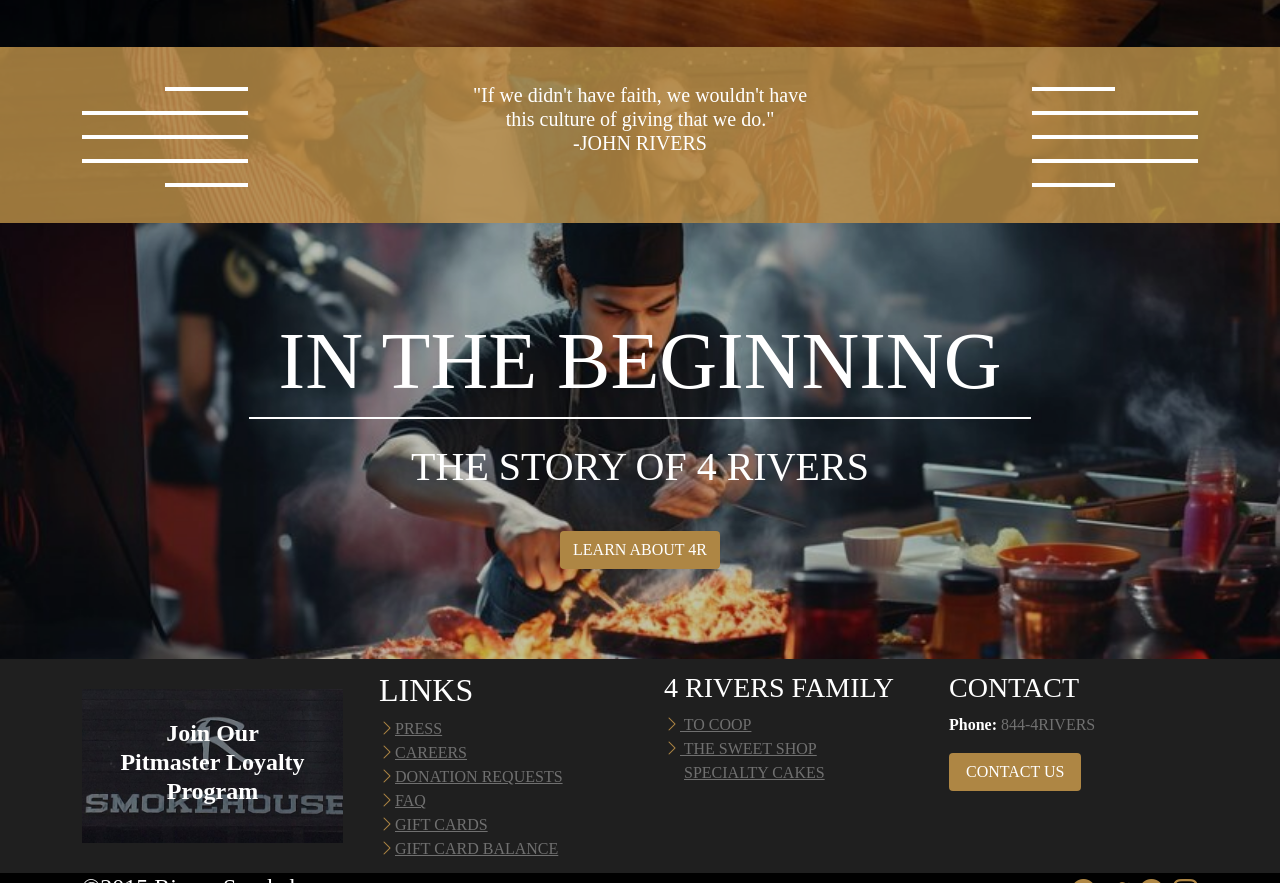
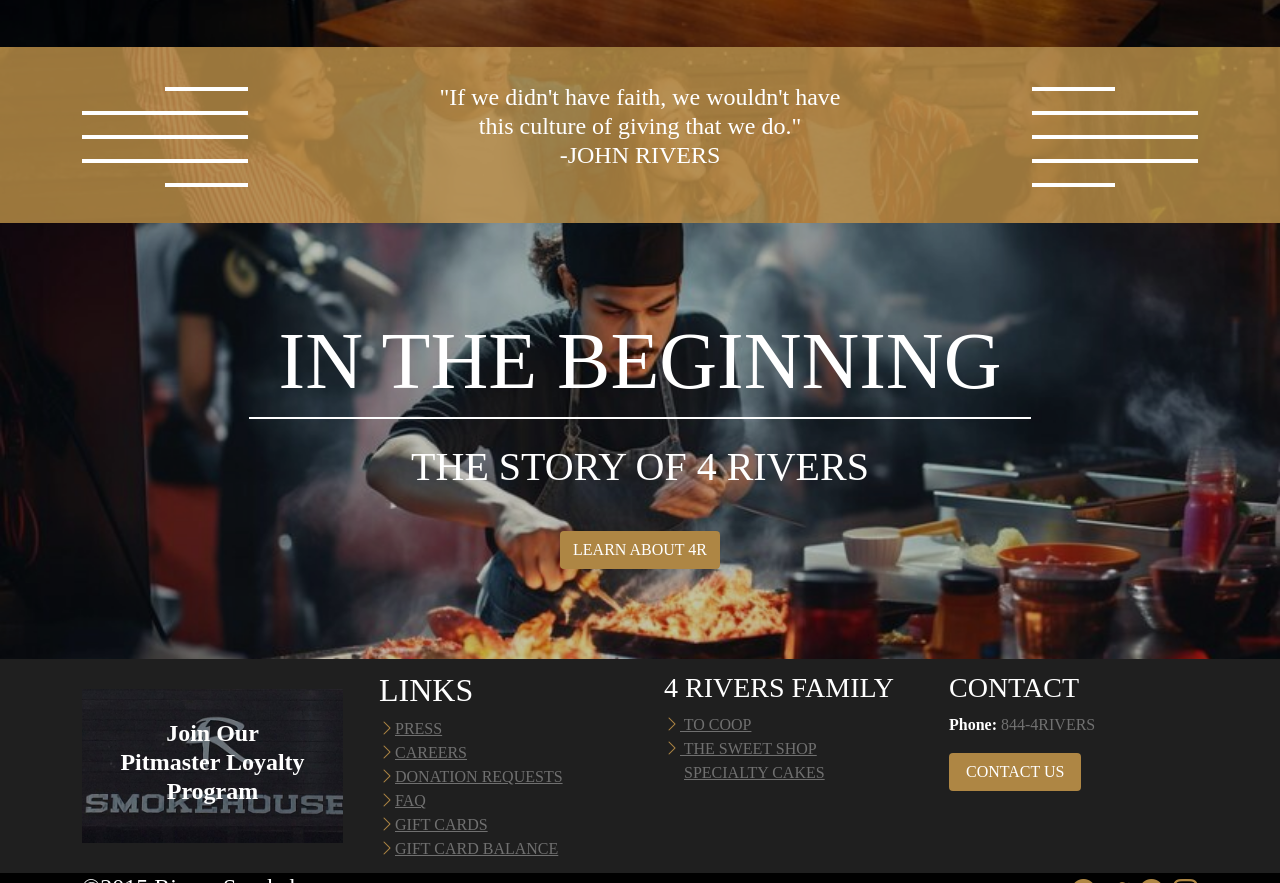
Before and after one commit to saneesh361/project6, a plain HTML site: page index.html in a window 1280 px wide. Shown: the part 2785-3668 px from the top of the page. Drawn offline with nearby package versions, Linux system fonts and the light colour scheme.

Commit message:
Update index.html

```diff
--- a/index.html
+++ b/index.html
@@ -227,7 +227,7 @@
         </div>
         <div class="col-sm-12 col-lg-8 col-xl-8">
           <div class="inbox7" data-aos="zoom-out">
-          <p class="h5 display-7 mt-3">"If we didn't have faith, we wouldn't have <br> this culture of giving that we do." <br>-JOHN RIVERS</b></p>
+          <p class="h4 display-7 mt-3">"If we didn't have faith, we wouldn't have <br> this culture of giving that we do." <br>-JOHN RIVERS</b></p>
           </div>
         </div>
         <div class="col-sm-12 col-lg-2 col-xl-2">
```
